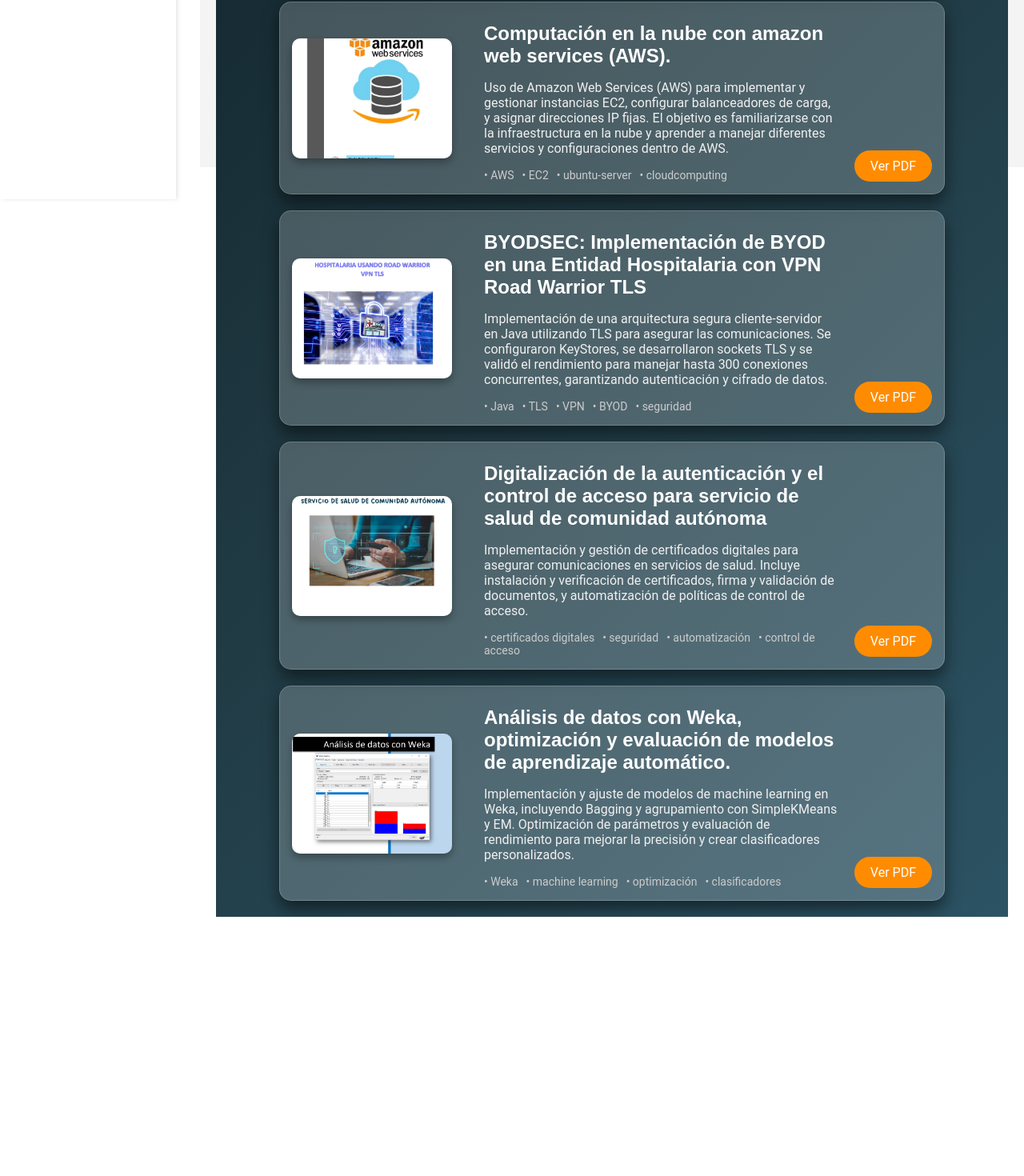
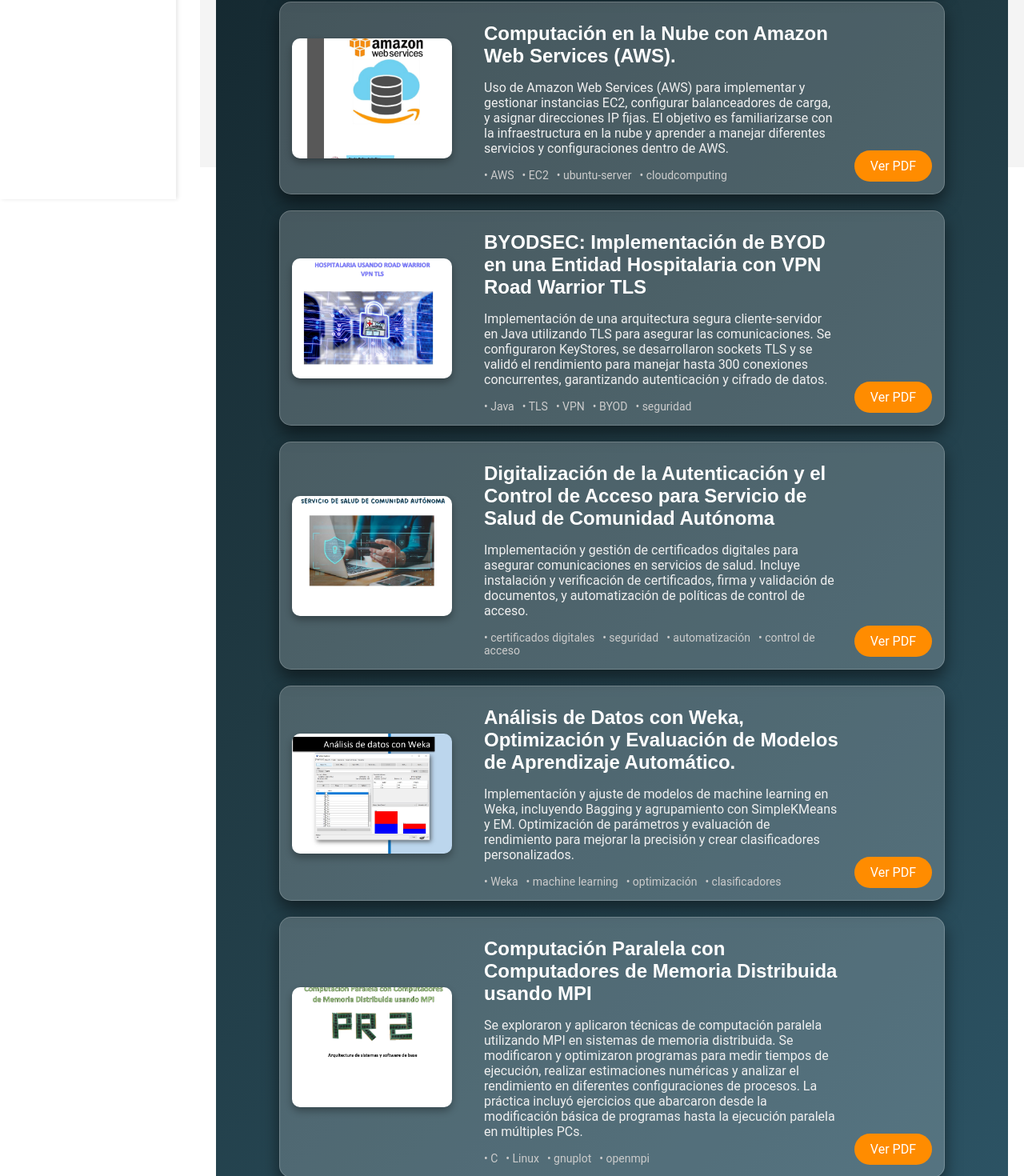
Before and after one commit to paulapoley/portfoliopaulapoley, a React (Create React App) app: page / in a window 1280 px wide. Shown: the part 591-2061 px from the top of the page at 80% size. Before the commit the page ends 1737 px from the top, so only its background shows below. Built offline with nearby package versions, Linux system fonts and the light colour scheme.

Commit message:
Update Home.jsx

```diff
--- a/src/pages/Home.jsx
+++ b/src/pages/Home.jsx
@@ -13,7 +13,7 @@
     },
     {
       id: 2,
-      title: 'Computación en la nube con amazon web services (AWS).',
+      title: 'Computación en la Nube con Amazon Web Services (AWS).',
       description: 'Uso de Amazon Web Services (AWS) para implementar y gestionar instancias EC2, configurar balanceadores de carga, y asignar direcciones IP fijas. El objetivo es familiarizarse con la infraestructura en la nube y aprender a manejar diferentes servicios y configuraciones dentro de AWS.',
       imgSrc: '/pdfs/AWS.jpg',
       pdfSrc: '/pdfs/Computacion-nube-AWS-PPC.pdf',
@@ -29,7 +29,7 @@
     },
     {
       id: 4,
-      title: 'Digitalización de la autenticación y el control de acceso para servicio de salud de comunidad autónoma',
+      title: 'Digitalización de la Autenticación y el Control de Acceso para Servicio de Salud de Comunidad Autónoma',
       description: 'Implementación y gestión de certificados digitales para asegurar comunicaciones en servicios de salud. Incluye instalación y verificación de certificados, firma y validación de documentos, y automatización de políticas de control de acceso.',
       imgSrc: '/pdfs/p2.jpg',
       pdfSrc: '/pdfs/proyecto2.pdf',
@@ -37,11 +37,19 @@
     },
     {
       id: 5,
-      title: 'Análisis de datos con Weka, optimización y evaluación de modelos de aprendizaje automático.',
+      title: 'Análisis de Datos con Weka, Optimización y Evaluación de Modelos de Aprendizaje Automático.',
       description: 'Implementación y ajuste de modelos de machine learning en Weka, incluyendo Bagging y agrupamiento con SimpleKMeans y EM. Optimización de parámetros y evaluación de rendimiento para mejorar la precisión y crear clasificadores personalizados.',
       imgSrc: '/pdfs/p1.jpg',
       pdfSrc: '/pdfs/proyecto1.pdf',
       topics: ['Weka', 'machine learning', 'optimización', 'clasificadores']
+    },
+    {
+      id: 6,
+      title: 'Computación Paralela con Computadores de Memoria Distribuida usando MPI',
+      description: 'Se exploraron y aplicaron técnicas de computación paralela utilizando MPI en sistemas de memoria distribuida. Se modificaron y optimizaron programas para medir tiempos de ejecución, realizar estimaciones numéricas y analizar el rendimiento en diferentes configuraciones de procesos. La práctica incluyó ejercicios que abarcaron desde la modificación básica de programas hasta la ejecución paralela en múltiples PCs.',
+      imgSrc: '/pdfs/MPI.jpg',
+      pdfSrc: '/pdfs/MPI--ASSB.pdf',
+        topics: ['C', 'Linux', 'gnuplot', 'openmpi']
     },
   ];
 
```
